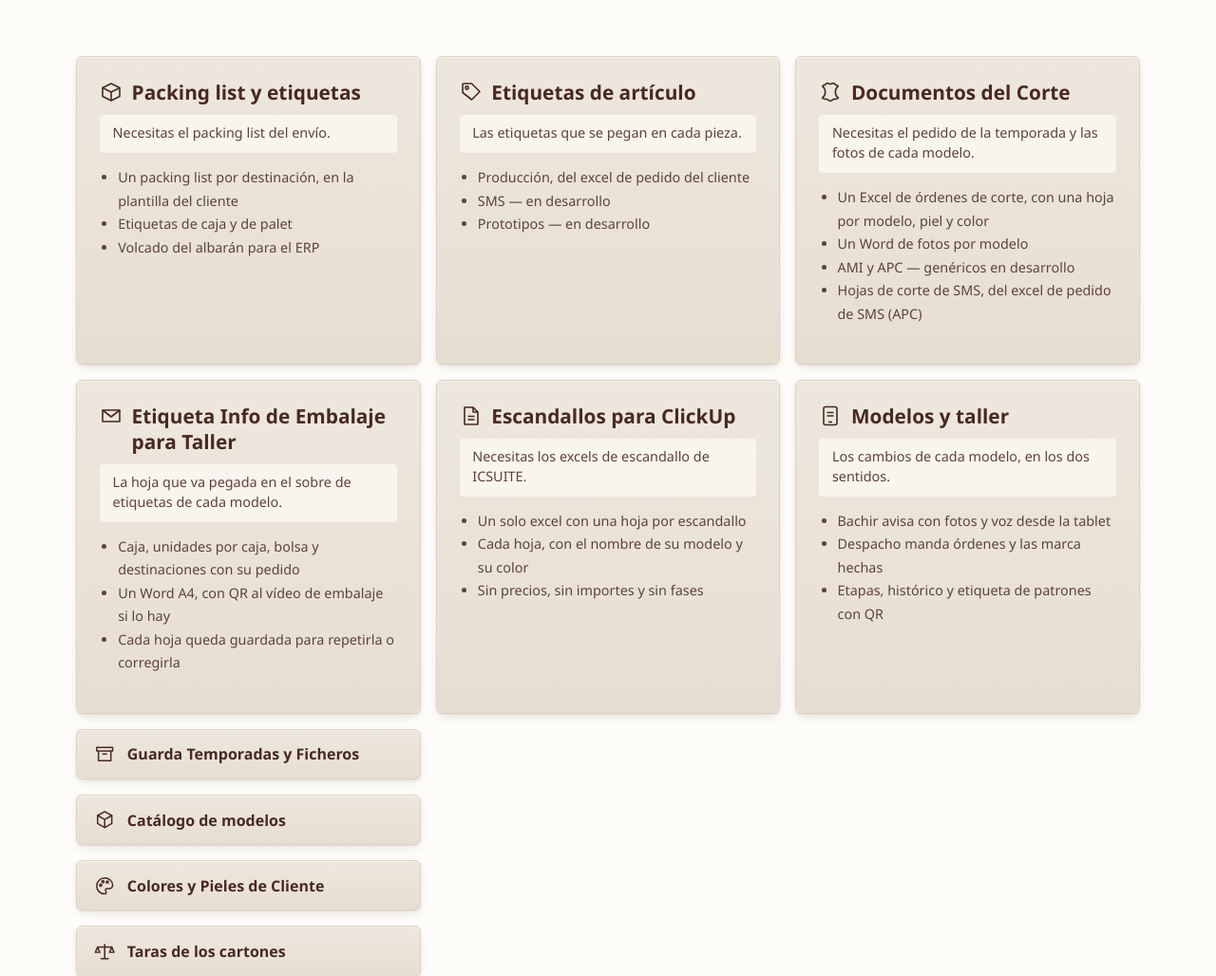
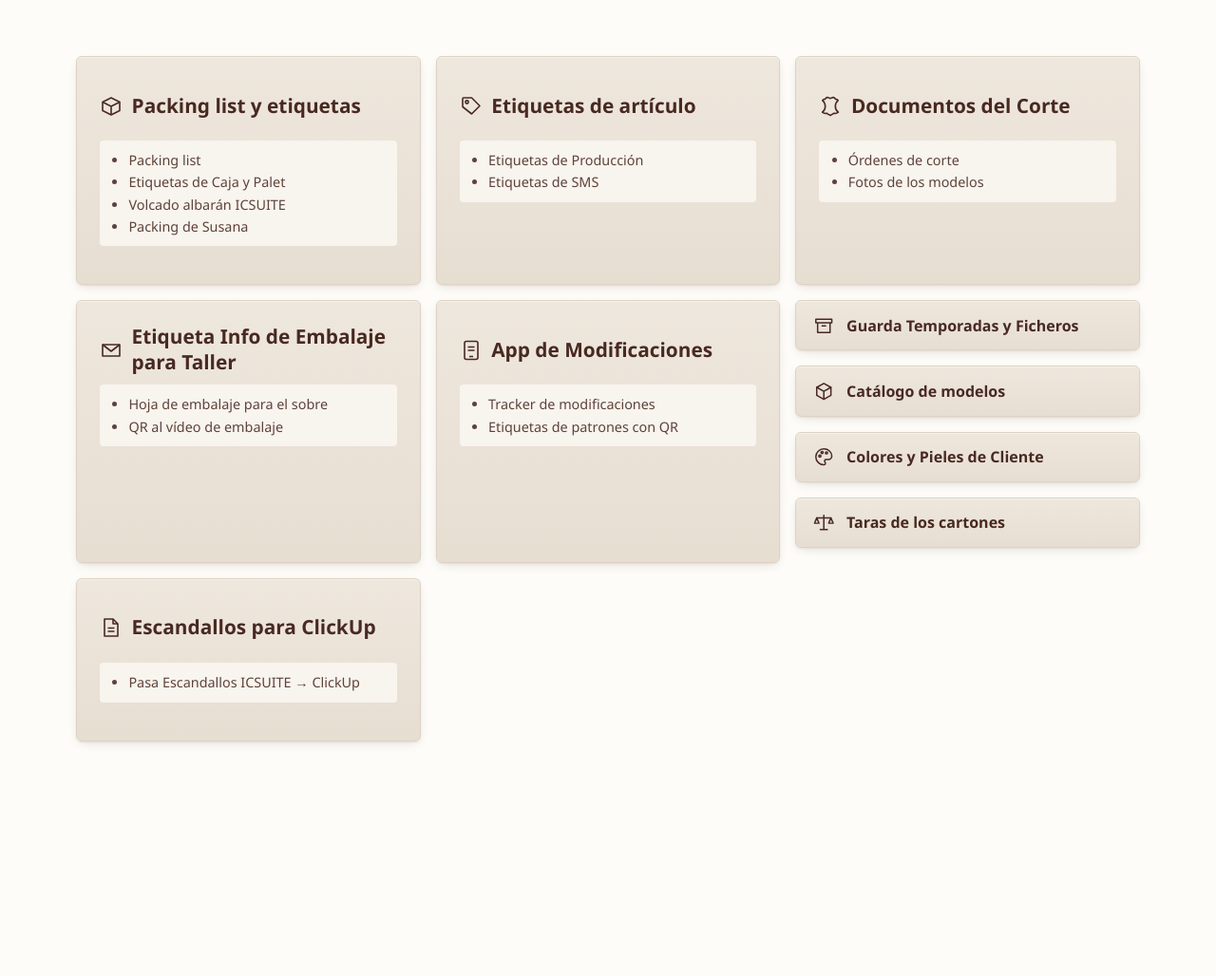
Before and after one commit to JordiLlavina/PackingListAutomation, a Spring app: page /menu in a window 1280 px wide. Shown: the part 57-1085 px from the top of the page at 95% size. After the commit the page ends 841 px from the top, so only its background shows below. Run offline with Thymeleaf, Linux system fonts and the light colour scheme; the template is opened without the code that fills it, so the values that code supplies are empty; some of the project's set-up classes (security, data sources, template engines, error pages and the like) are left out, and stand-ins take their place; database files in the repository are not loaded.

Commit message:
menu: cada tarjeta dice solo lo que genera, con las zonas claras alineadas
Co-Authored-By: Claude Opus 5.5 <noreply@anthropic.com>

```diff
--- a/src/main/resources/static/estilo.css
+++ b/src/main/resources/static/estilo.css
@@ -802,6 +802,23 @@ header.cabecera .enlace-menu:hover {
     font-weight: 500;
     line-height: 1.45;
 }
+
+/* En el menú principal la zona clara es la lista de lo que genera la tarjeta:
+   las viñetas van dentro del recuadro, no colgando por fuera. */
+ul.menu-entrada {
+    padding-left: 1.9rem;
+    line-height: 1.6;
+}
+
+/* Todos los textos a la misma altura: el título se reserva siempre dos
+   líneas (con una sola va centrado en ese hueco), así que la zona clara
+   arranca en el mismo sitio en todas las tarjetas. En vertical la zona
+   clara se ciñe a su texto (con su padding de margen) y no se estira. */
+.menu-principal .menu-titulo {
+    min-height: 2.6em;
+    align-items: center;
+}
+.menu-principal .menu-entrada { margin-bottom: 0; }
 
 .menu-lista {
     margin: 0 0 1.2rem;
--- a/src/main/resources/templates/menu.html
+++ b/src/main/resources/templates/menu.html
@@ -4,10 +4,11 @@
 <body>
 <header th:replace="~{fragmentos :: cabeceraMenu('Automatizaciones de Puntotres')}"></header>
 <main>
-    <!-- Cada tarjeta se presenta con lo que produce. El párrafo que había
-         encima de la lista repetía lo que la lista ya dice, así que se quitó:
-         aquí solo se elige por dónde empezar. -->
-    <div class="menu-tarjetas">
+    <!-- Cada tarjeta dice solo lo que genera, en la zona clara y en pocas
+         palabras: aquí solo se elige por dónde empezar. En menu-principal
+         las zonas claras empiezan a la misma altura y llegan hasta abajo,
+         aunque un título ocupe dos líneas y otro una. -->
+    <div class="menu-tarjetas menu-principal">
         <a class="tarjeta menu-tarjeta" th:href="@{/packing-list}">
             <h2 class="menu-titulo">
                 <svg class="menu-icono" viewBox="0 0 24 24" fill="none" stroke="currentColor"
@@ -17,11 +18,11 @@
                 </svg>
                 Packing list y etiquetas
             </h2>
-            <p class="menu-entrada">Necesitas el packing list del envío.</p>
-            <ul class="menu-lista">
-                <li>Un packing list por destinación, en la plantilla del cliente</li>
-                <li>Etiquetas de caja y de palet</li>
-                <li>Volcado del albarán para el ERP</li>
+            <ul class="menu-entrada">
+                <li>Packing list</li>
+                <li>Etiquetas de Caja y Palet</li>
+                <li>Volcado albarán ICSUITE</li>
+                <li>Packing de Susana</li>
             </ul>
         </a>
 
@@ -34,11 +35,9 @@
                 </svg>
                 Etiquetas de artículo
             </h2>
-            <p class="menu-entrada">Las etiquetas que se pegan en cada pieza.</p>
-            <ul class="menu-lista">
-                <li>Producción, del excel de pedido del cliente</li>
-                <li>SMS — en desarrollo</li>
-                <li>Prototipos — en desarrollo</li>
+            <ul class="menu-entrada">
+                <li>Etiquetas de Producción</li>
+                <li>Etiquetas de SMS</li>
             </ul>
         </a>
 
@@ -47,12 +46,9 @@
                 <svg th:replace="~{fragmentos :: iconoPiel('menu-icono')}"></svg>
                 Documentos del Corte
             </h2>
-            <p class="menu-entrada">Necesitas el pedido de la temporada y las fotos de cada modelo.</p>
-            <ul class="menu-lista">
-                <li>Un Excel de órdenes de corte, con una hoja por modelo, piel y color</li>
-                <li>Un Word de fotos por modelo</li>
-                <li>AMI y APC — genéricos en desarrollo</li>
-                <li>Hojas de corte de SMS, del excel de pedido de SMS (APC)</li>
+            <ul class="menu-entrada">
+                <li>Órdenes de corte</li>
+                <li>Fotos de los modelos</li>
             </ul>
         </a>
 
@@ -65,28 +61,9 @@
                 </svg>
                 Etiqueta Info de Embalaje para Taller
             </h2>
-            <p class="menu-entrada">La hoja que va pegada en el sobre de etiquetas de cada modelo.</p>
-            <ul class="menu-lista">
-                <li>Caja, unidades por caja, bolsa y destinaciones con su pedido</li>
-                <li>Un Word A4, con QR al vídeo de embalaje si lo hay</li>
-                <li>Cada hoja queda guardada para repetirla o corregirla</li>
-            </ul>
-        </a>
-
-        <a class="tarjeta menu-tarjeta" th:href="@{/clickup}">
-            <h2 class="menu-titulo">
-                <svg class="menu-icono" viewBox="0 0 24 24" fill="none" stroke="currentColor"
-                     stroke-width="1.6" stroke-linejoin="round" aria-hidden="true">
-                    <path d="M5 3h9l5 5v13H5z"/>
-                    <path d="M14 3v5h5M8.5 12.5h7M8.5 16h7"/>
-                </svg>
-                Escandallos para ClickUp
-            </h2>
-            <p class="menu-entrada">Necesitas los excels de escandallo de ICSUITE.</p>
-            <ul class="menu-lista">
-                <li>Un solo excel con una hoja por escandallo</li>
-                <li>Cada hoja, con el nombre de su modelo y su color</li>
-                <li>Sin precios, sin importes y sin fases</li>
+            <ul class="menu-entrada">
+                <li>Hoja de embalaje para el sobre</li>
+                <li>QR al vídeo de embalaje</li>
             </ul>
         </a>
 
@@ -104,13 +81,11 @@
                     <rect x="5" y="2.5" width="14" height="19" rx="2"/>
                     <path d="M10 18.5h4M8.5 8.5h7M8.5 12h7"/>
                 </svg>
-                Modelos y taller
+                App de Modificaciones
             </h2>
-            <p class="menu-entrada">Los cambios de cada modelo, en los dos sentidos.</p>
-            <ul class="menu-lista">
-                <li>Bachir avisa con fotos y voz desde la tablet</li>
-                <li>Despacho manda órdenes y las marca hechas</li>
-                <li>Etapas, histórico y etiqueta de patrones con QR</li>
+            <ul class="menu-entrada">
+                <li>Tracker de modificaciones</li>
+                <li>Etiquetas de patrones con QR</li>
             </ul>
         </a>
 
@@ -159,6 +134,20 @@
                 <span class="menu-panel-titulo">Taras de los cartones</span>
             </a>
         </div>
+
+        <a class="tarjeta menu-tarjeta" th:href="@{/clickup}">
+            <h2 class="menu-titulo">
+                <svg class="menu-icono" viewBox="0 0 24 24" fill="none" stroke="currentColor"
+                     stroke-width="1.6" stroke-linejoin="round" aria-hidden="true">
+                    <path d="M5 3h9l5 5v13H5z"/>
+                    <path d="M14 3v5h5M8.5 12.5h7M8.5 16h7"/>
+                </svg>
+                Escandallos para ClickUp
+            </h2>
+            <ul class="menu-entrada">
+                <li>Pasa Escandallos ICSUITE → ClickUp</li>
+            </ul>
+        </a>
     </div>
 </main>
 </body>
```
